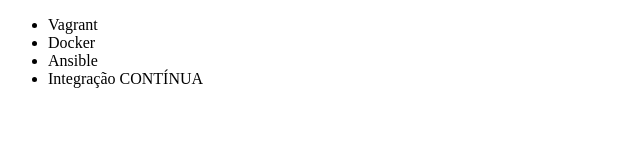
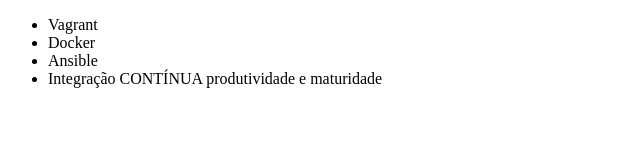
Before and after one commit to GioMedeiros/alura-git2, a plain HTML site: page index.html in a window 1280 px wide. Shown: the whole page, without its empty margins (0-640 px from the left). Drawn offline with Linux system fonts and the light colour scheme.

Commit message:
renomeando curso de integração continua

```diff
--- a/index.html
+++ b/index.html
@@ -9,7 +9,7 @@
         <li>Vagrant</li>
         <li>Docker</li>
         <li>Ansible</li>
-        <li>Integração CONTÍNUA</li>
+        <li>Integração CONTÍNUA produtividade e maturidade</li>
     </ul>
 </body>
 </html>
```
